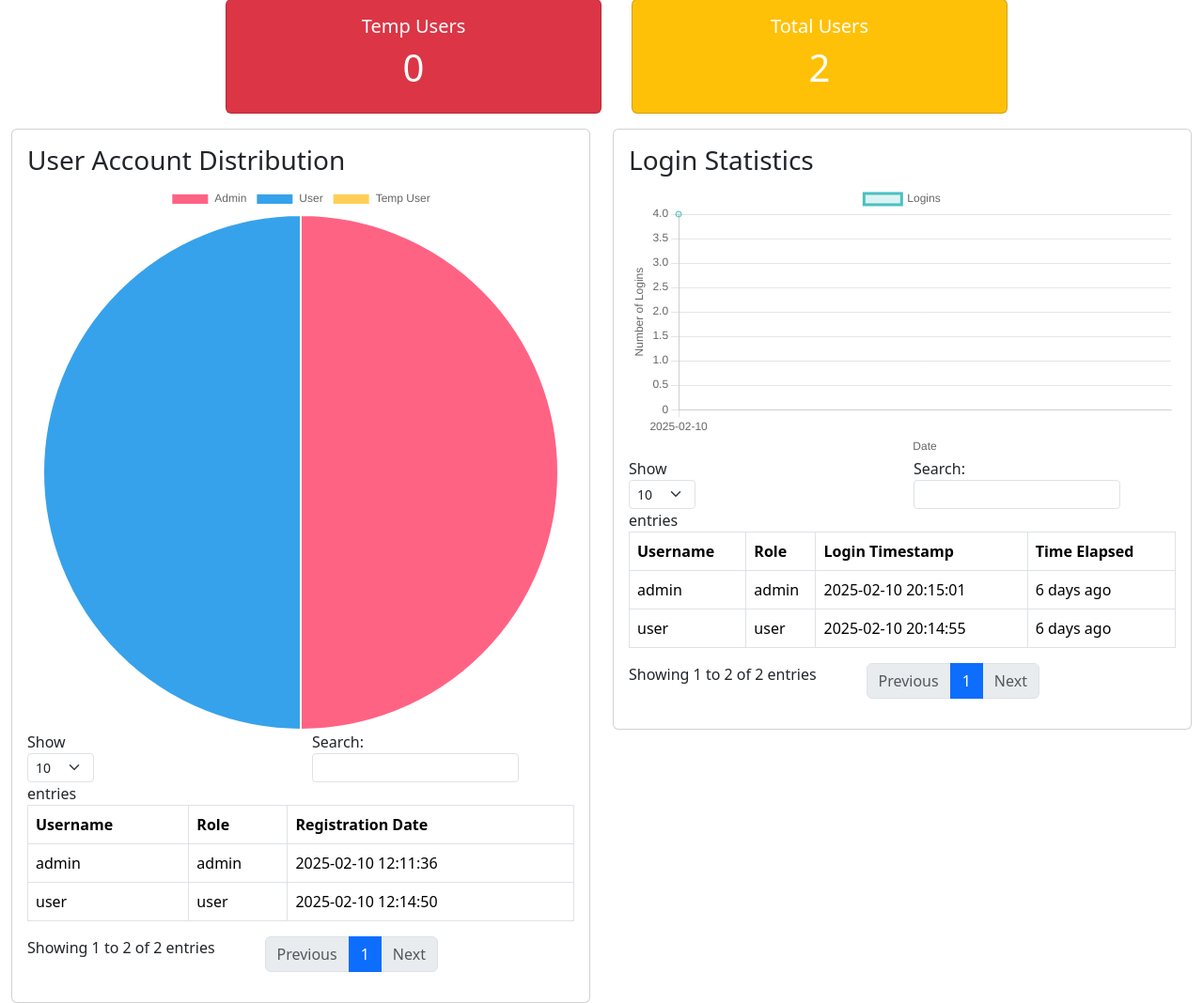
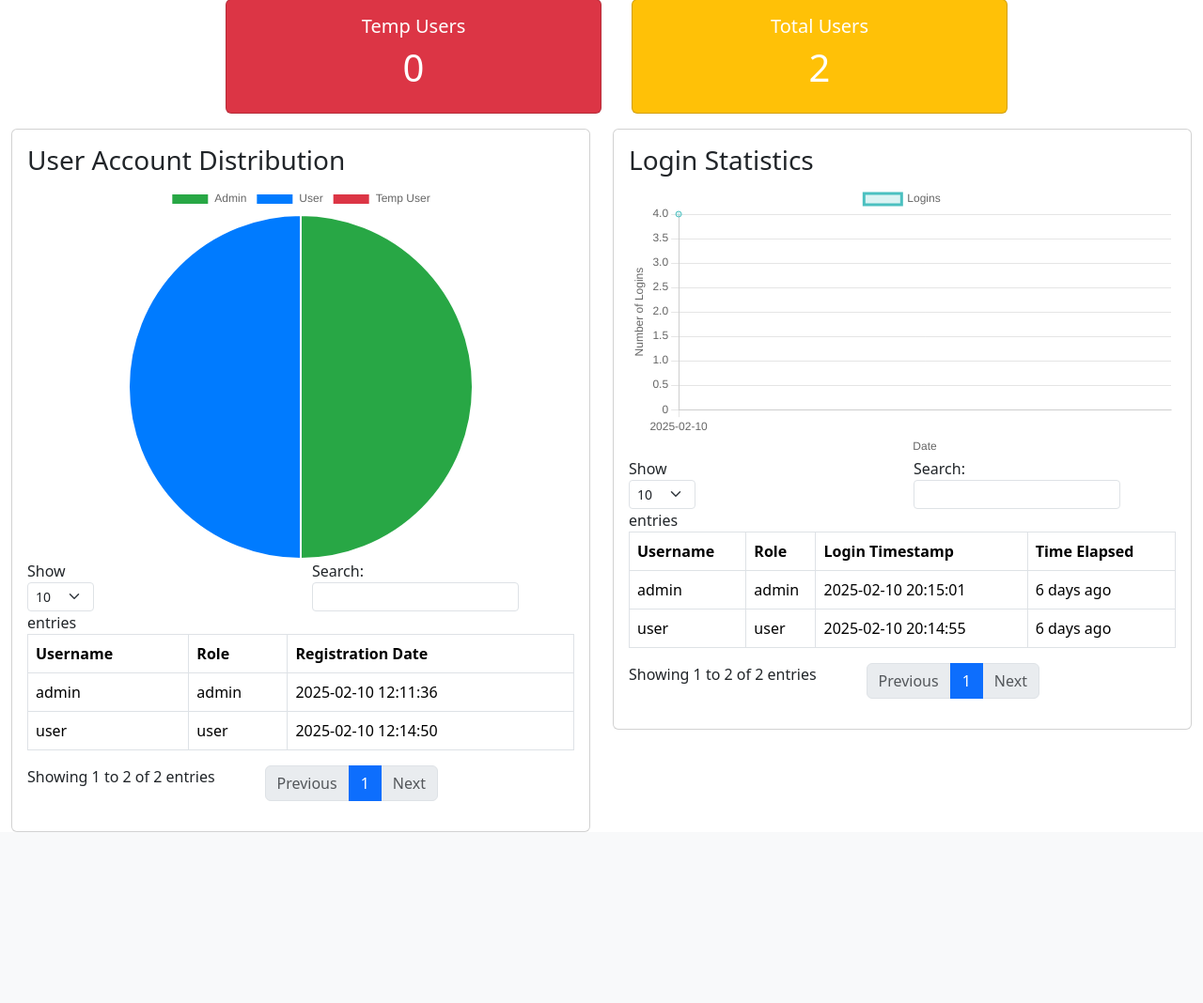
Before and after one commit to cliffamadeus/it38-lab, a PHP site: page /admin/dashboard.php in a window 1280 px wide. Shown: the part 314-1382 px from the top of the page at 94% size. After the commit the page ends 1200 px from the top, so only its background shows below. Run offline with PHP 8.4, Linux system fonts and the light colour scheme; a user stored in the database is signed in; data comes from the database, SQL or seed files in the repository; some libraries are stand-ins or nearby versions.

Commit message:
Application changes

```diff
--- a/admin/dashboard.php
+++ b/admin/dashboard.php
@@ -129,6 +129,13 @@
             margin-left: 2rem;
             text-align: center;
         }
+        .chart-container {
+            width: 400px;
+            height: 400px;
+            display: block; /* Ensure it's treated as a block element */
+            margin: 0 auto; /* Center the chart if needed */
+        }
+
     </style>
 </head>
 <body>
@@ -222,7 +229,7 @@
                 <div class="card">
                     <div class="card-body">
                         <h3>User Account Distribution</h3>
-                        <canvas id="userTypeChart" width="400" height="400"></canvas>
+                        <canvas id="userTypeChart" class="chart-container"></canvas>
                         <table id="userAccounts" class="table table-bordered">
                             <thead>
                                 <tr>
@@ -381,8 +388,8 @@
                 datasets: [{
                     label: 'User Account Distribution',
                     data: pieData,
-                    backgroundColor: ['#FF6384', '#36A2EB', '#FFCE56'],
-                    hoverBackgroundColor: ['#FF7B93', '#6AB8F2', '#FFD700']
+                    backgroundColor: ['#28a745', '#007bff', '#dc3545'],
+                    hoverBackgroundColor: ['#218838', '#0056b3', '#c82333']
                 }]
             },
             options: {
```
